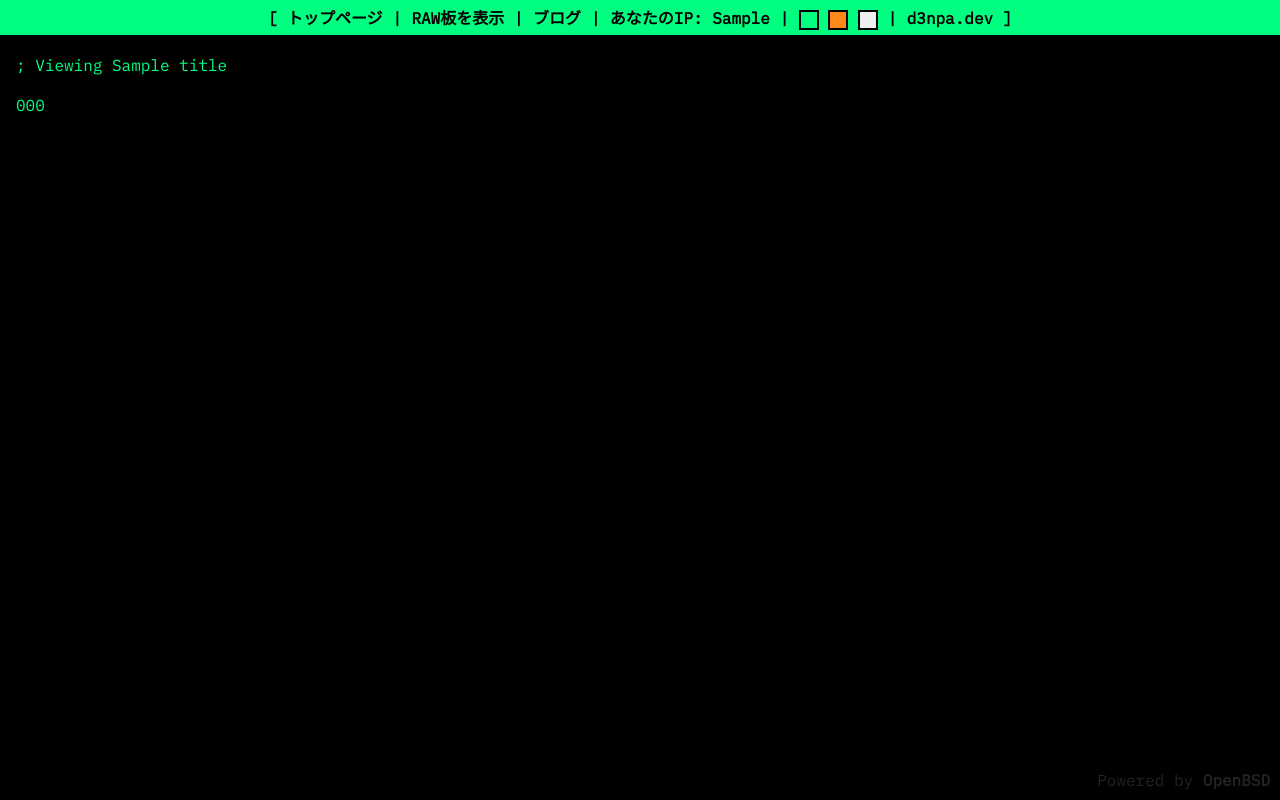
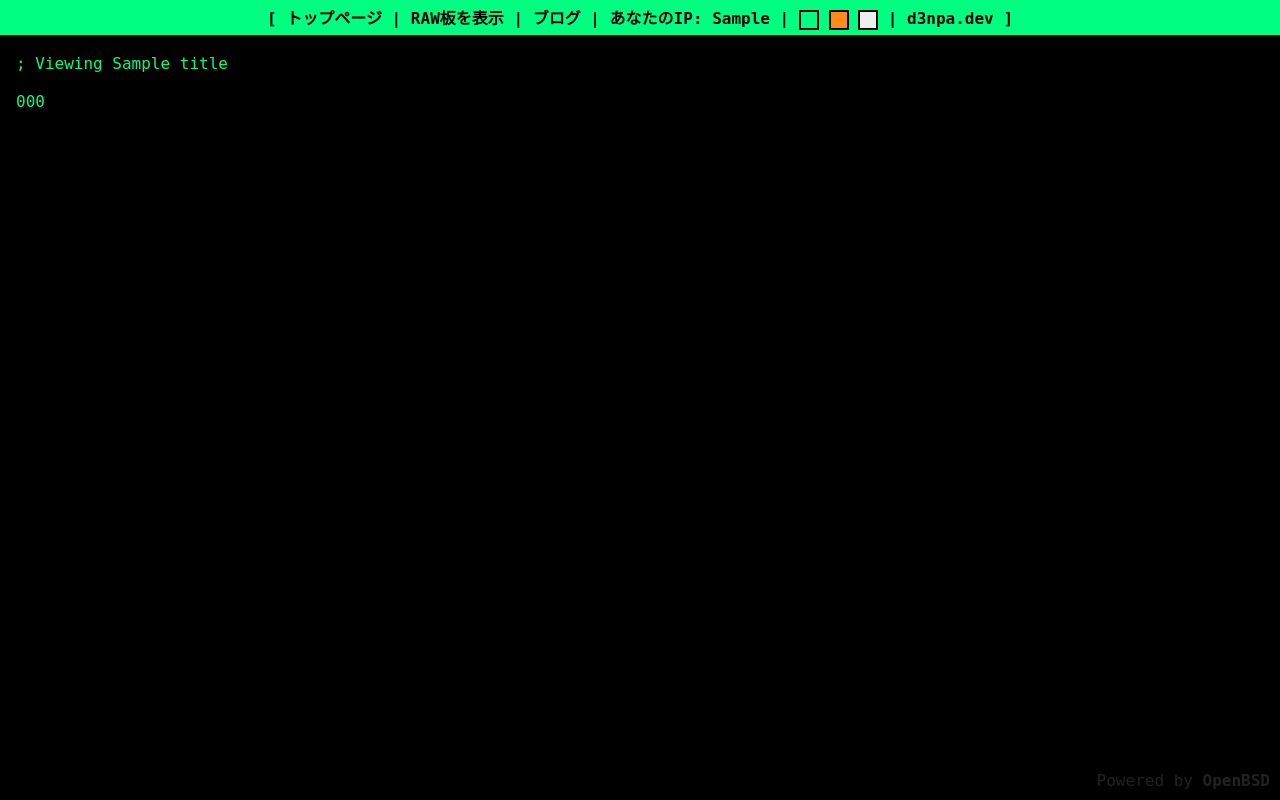
Before and after one commit to d3npa/sanctuary, a Flask app: template templates/post.jinja in a window 1280 px wide. Run offline with Flask 2, Linux system fonts and the light colour scheme; the template is opened without the code that fills it: most values are stand-ins (such as "Sample title", 1, 10 or a date in 2020).

Commit message:
不要なフォントを削除

```diff
--- a/resources/css/post.css
+++ b/resources/css/post.css
@@ -2,7 +2,7 @@ html, body {
     background-size: cover;
     background-repeat: repeat-y;
     background-color: #000;
-    font-family: "IBM Plex Mono", Monospace;
+    font-family: Monospace;
     color: white;
     margin: 0;
     padding: 0;
@@ -31,7 +31,7 @@ body > #topbar {
 
 body > #topbar * {
     text-align: center;
-    font-family: "IBM Plex Mono", Monospace;
+    font-family: Monospace;
 }
 
 body > #topbar a {
--- a/templates/parts/head.jinja
+++ b/templates/parts/head.jinja
@@ -9,5 +9,4 @@
     <link rel="stylesheet" id="theme" href="/css/theme-pink.css">
     <script type="text/javascript" src="/js/fun.js"></script>
     <script type="text/javascript" src="/js/adaptive.js"></script>
-    <link rel="stylesheet" href="https://fonts.googleapis.com/css?family=IBM Plex Mono">
 </head>
```
